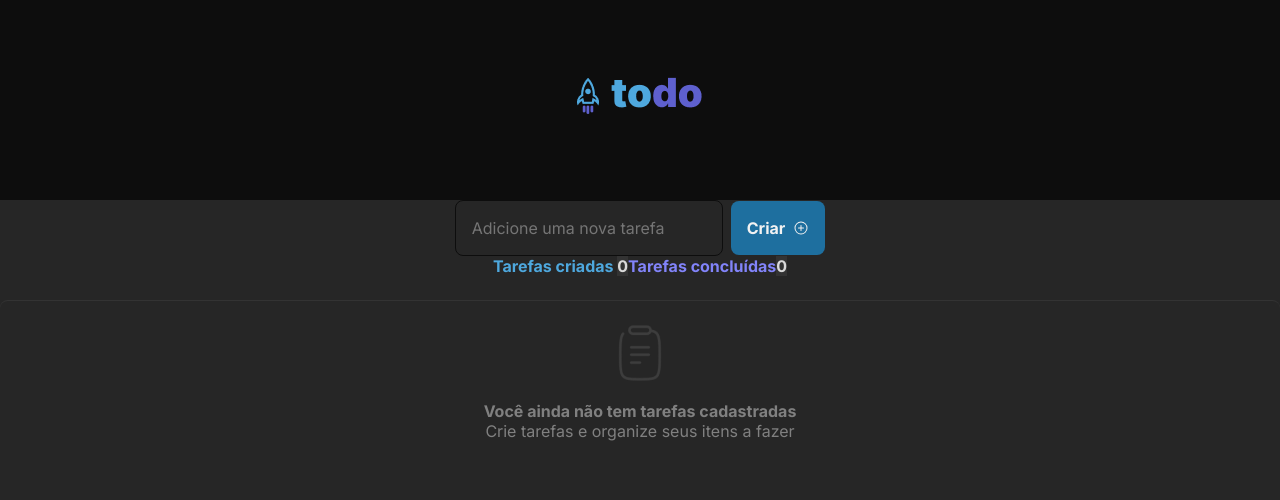
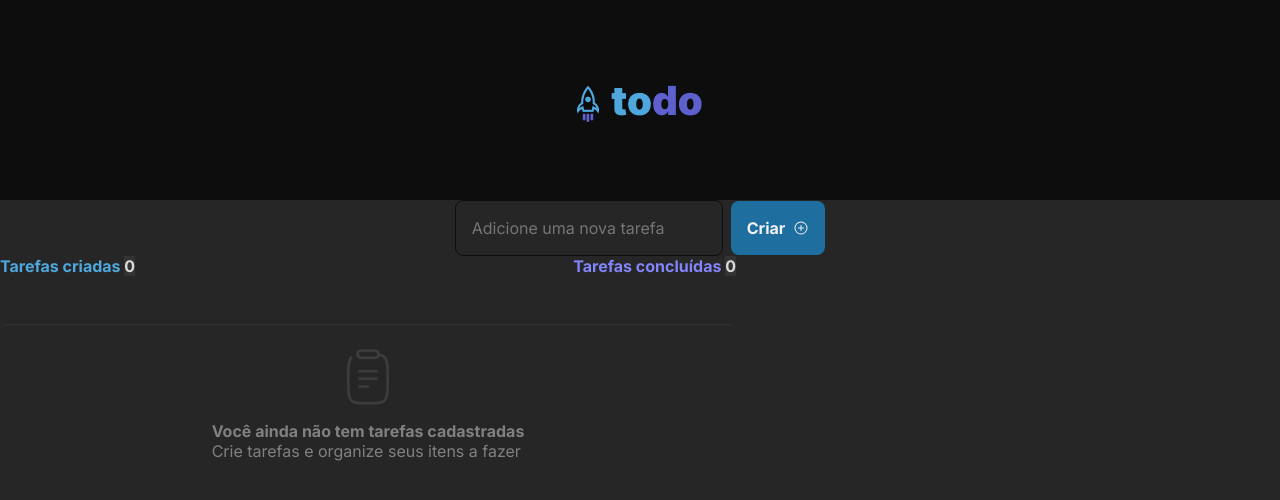
Before and after one commit to gustmrg/react-todo-list, a React (Vite) app: page / in a window 1280 px wide. Shown: the top 500 px of the page. Built offline with nearby package versions, Linux system fonts and the light colour scheme.

Commit message:
Add styling to empty tasks list

```diff
--- a/src/components/TasksList.module.css
+++ b/src/components/TasksList.module.css
@@ -1,21 +1,29 @@
-.container_tasks {
-  display: block;
-  text-align: center;
+.tasks {
+  display: flex;
+  width: 46rem;
+  flex-direction: column;
+  align-items: flex-start;
+  gap: 1.5rem;
+}
+
+.tasks_list {
+  display: flex;
+  flex-direction: column;
+  justify-content: center;
+  align-items: center;
   border-style: solid;
   border-width: 1px 0 0 0;
   border-color: var(--gray-400);
   border-radius: 0.5rem;
   padding: 1.5rem 4rem;
   margin-top: 1.5rem;
+  gap: 1rem;
+  align-self: stretch;
 }
 
 h4,
 p {
   color: var(--gray-300);
-}
-
-img {
-  margin-bottom: 1rem;
 }
 
 span {
@@ -25,9 +33,13 @@ span {
 
 .tasks_info {
   display: flex;
-  align-items: center;
-  justify-content: center;
-  flex-direction: row;
+  align-items: flex-end;
+  justify-content: space-between;
+  align-self: stretch;
+}
+
+.tasks_created {
+  gap: 0.5rem;
 }
 
 .tasks_created > p {
@@ -35,6 +47,10 @@ span {
   font-weight: 700;
 }
 
+.tasks_done {
+  gap: 0.5rem;
+}
+
 .tasks_done > p {
   color: var(--purple);
   font-weight: 700;
--- a/src/components/TasksList.tsx
+++ b/src/components/TasksList.tsx
@@ -1,5 +1,3 @@
-import { ClipboardText } from "@phosphor-icons/react";
-
 import styles from "./TasksList.module.css";
 import clipboardImage from "../assets/Clipboard.png";
 
@@ -9,7 +7,7 @@ export function TasksList() {
 
   if (tasksList.length == 0) {
     return (
-      <>
+      <div className={styles.tasks}>
         <div className={styles.tasks_info}>
           <div className={styles.tasks_created}>
             <p>
@@ -18,18 +16,18 @@ export function TasksList() {
           </div>
           <div className={styles.tasks_done}>
             <p>
-              Tarefas concluídas<span>0</span>
+              Tarefas concluídas <span>0</span>
             </p>
           </div>
         </div>
-        <div className={styles.container_tasks}>
+        <div className={styles.tasks_list}>
           <img src={clipboardImage} alt="Imagem de uma prancheta" />
           <div>
             <h4>Você ainda não tem tarefas cadastradas</h4>
             <p>Crie tarefas e organize seus itens a fazer</p>
           </div>
         </div>
-      </>
+      </div>
     );
   }
 }
```
